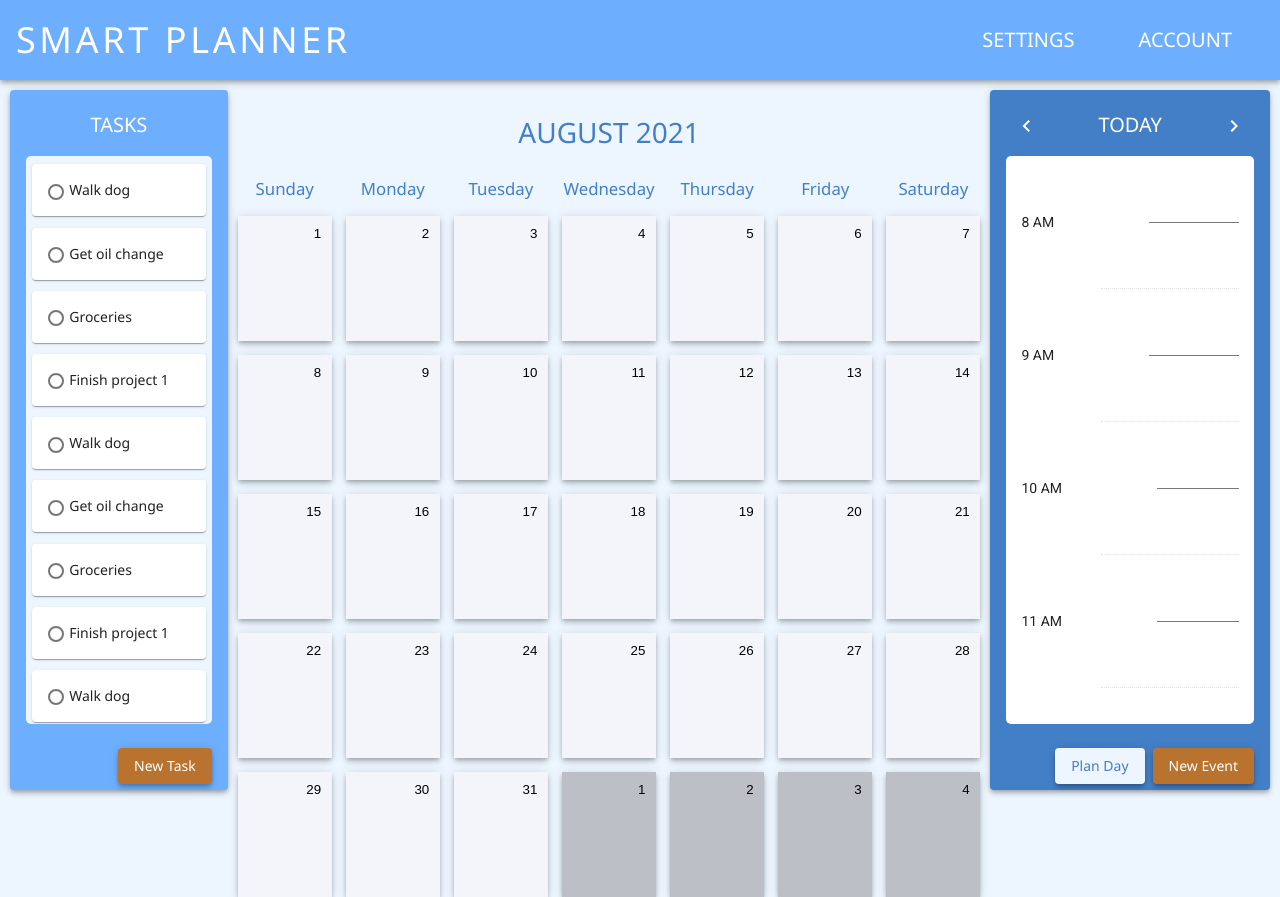
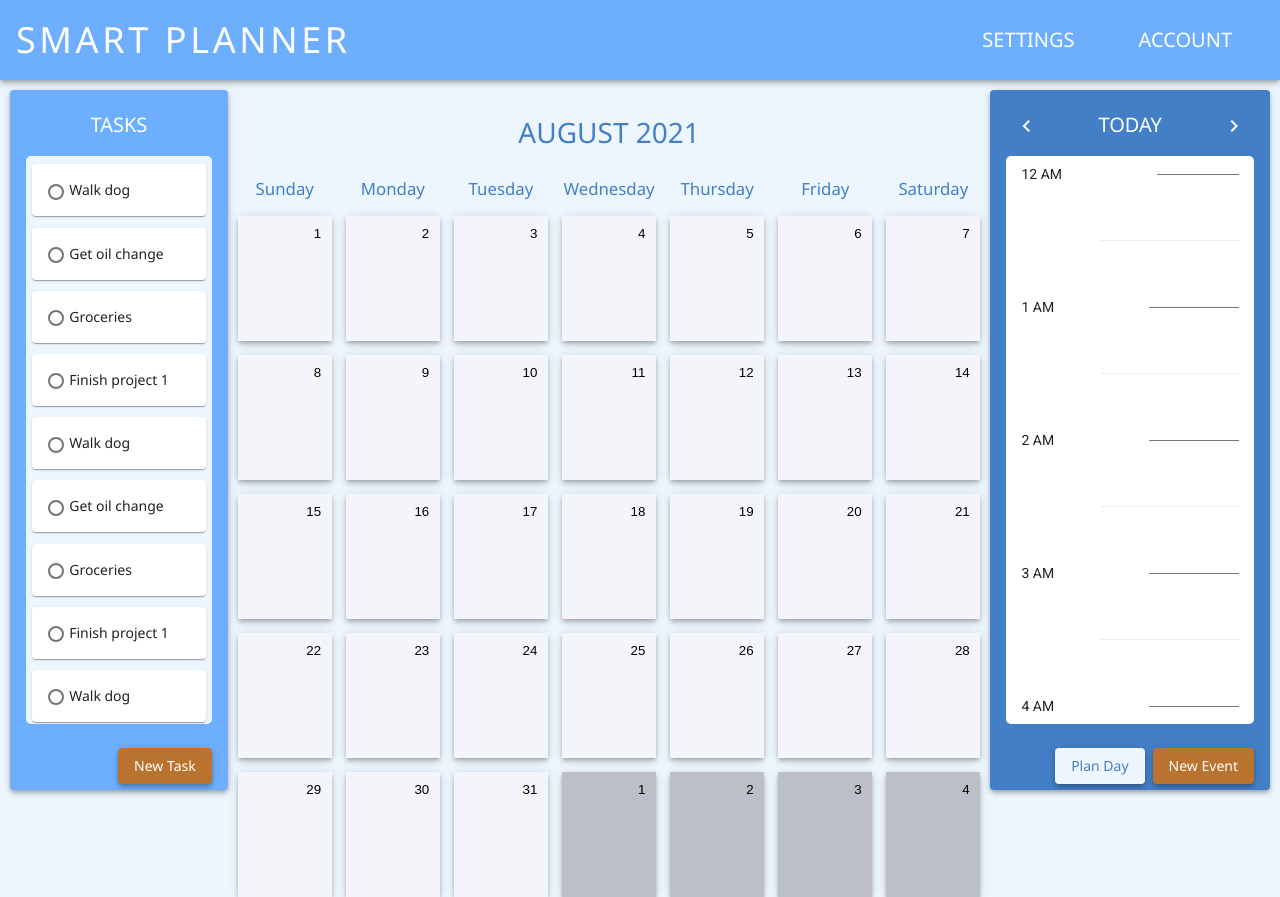
Before and after one commit to charles-witherspoon/smart-planner, an Angular app: page / in a window 1280 px wide. Built offline with nearby package versions, Linux system fonts and the light colour scheme.

Commit message:
Made event hour blocks dynamic

```diff
--- a/src/app/app.component.html
+++ b/src/app/app.component.html
@@ -180,9 +180,9 @@
     <!-- Events -->
     <mat-card-content class="event-area">
 
-      <div class="thirty-minute-block"></div>
-      <div class="hour">
-        <div class="text mat-typography">8 AM</div>
+      <div *ngFor="let hour of hours">
+        <div class="hour-divider">
+          <div class="text mat-typography">{{ hour | date:'h a'}}</div>
           <div class="line">
             <mat-divider [ngStyle]="{'border-top-color': '#777'}" inset="true"></mat-divider>
           </div>
@@ -192,93 +192,8 @@
           <mat-divider [ngStyle]="{'border-top-style': 'dotted'}" inset="true"></mat-divider>
         </div>
         <div class="thirty-minute-block"></div>
-      <div class="hour">
-        <div class="text mat-typography">9 AM</div>
-        <div class="line">
-          <mat-divider [ngStyle]="{'border-top-color': '#777'}" inset="true"></mat-divider>
       </div>
-      </div>
-      <div class="thirty-minute-block"></div>
-      <div class="thirty-minute-divider">
-        <mat-divider [ngStyle]="{'border-top-style': 'dotted'}" inset="true"></mat-divider>
-      </div>
-      <div class="thirty-minute-block"></div>
-      <div class="hour">
-        <div class="text mat-typography">10 AM</div>
-        <div class="line">
-          <mat-divider [ngStyle]="{'border-top-color': '#777'}" inset="true"></mat-divider>
-        </div>
-      </div>
-      <div class="thirty-minute-block"></div>
-      <div class="thirty-minute-divider">
-        <mat-divider [ngStyle]="{'border-top-style': 'dotted'}" inset="true"></mat-divider>
-      </div>
-      <div class="thirty-minute-block"></div>
-      <div class="hour">
-        <div class="text mat-typography">11 AM</div>
-        <div class="line">
-          <mat-divider [ngStyle]="{'border-top-color': '#777'}" inset="true"></mat-divider>
-        </div>
-      </div>
-      <div class="thirty-minute-block"></div>
-      <div class="thirty-minute-divider">
-        <mat-divider [ngStyle]="{'border-top-style': 'dotted'}" inset="true"></mat-divider>
-      </div>
-      <div class="thirty-minute-block"></div>
-      <div class="hour">
-        <div class="text mat-typography">12 PM</div>
-        <div class="line">
-          <mat-divider [ngStyle]="{'border-top-color': '#777'}" inset="true"></mat-divider>
-        </div>
-      </div>
-      <div class="thirty-minute-block"></div>
-      <div class="thirty-minute-divider">
-        <mat-divider [ngStyle]="{'border-top-style': 'dotted'}" inset="true"></mat-divider>
-      </div>
-      <div class="thirty-minute-block"></div>
-      <div class="hour">
-        <div class="text mat-typography">1 PM</div>
-        <div class="line">
-          <mat-divider [ngStyle]="{'border-top-color': '#777'}" inset="true"></mat-divider>
-        </div>
-      </div>
-      <div class="thirty-minute-block"></div>
-      <div class="thirty-minute-divider">
-        <mat-divider [ngStyle]="{'border-top-style': 'dotted'}" inset="true"></mat-divider>
-      </div>
-      <div class="thirty-minute-block"></div>
-      <div class="hour">
-        <div class="text mat-typography">2 PM</div>
-        <div class="line">
-          <mat-divider [ngStyle]="{'border-top-color': '#777'}" inset="true"></mat-divider>
-        </div>
-      </div>
-      <div class="thirty-minute-block"></div>
-      <div class="thirty-minute-divider">
-        <mat-divider [ngStyle]="{'border-top-style': 'dotted'}" inset="true"></mat-divider>
-      </div>
-      <div class="thirty-minute-block"></div>
-      <div class="hour">
-        <div class="text mat-typography">3 PM</div>
-        <div class="line">
-          <mat-divider [ngStyle]="{'border-top-color': '#777'}" inset="true"></mat-divider>
-        </div>
-      </div>
-      <div class="thirty-minute-block"></div>
-      <div class="thirty-minute-divider">
-        <mat-divider [ngStyle]="{'border-top-style': 'dotted'}" inset="true"></mat-divider>
-      </div>
-      <div class="thirty-minute-block"></div>
-      <div class="hour">
-        <div class="text mat-typography">4 PM</div>
-        <div class="line">
-          <mat-divider [ngStyle]="{'border-top-color': '#777'}" inset="true"></mat-divider>
-        </div>
-      </div>
-      <div class="thirty-minute-block"></div>
-      <div class="thirty-minute-divider">
-        <mat-divider [ngStyle]="{'border-top-style': 'dotted'}" inset="true"></mat-divider>
-      </div>
+
 
     </mat-card-content>
 
--- a/src/app/app.component.scss
+++ b/src/app/app.component.scss
@@ -226,6 +226,7 @@
 .event-area {
     background-color: #fff;
     border-radius: 5px;
+    padding-top: 0.6em;
 }
 
 .thirty-minute-block {
@@ -233,7 +234,7 @@
 }
 
 
-.hour {
+.hour-divider {
     width: 100%;
     display: flex;
     flex-direction: row;
--- a/src/app/app.component.ts
+++ b/src/app/app.component.ts
@@ -106,4 +106,30 @@
       isComplete: false
     },
   ];
+  hours: Date[] = [
+    new Date('2021-08-15T00:00:00'),
+    new Date('2021-08-15T01:00:00'),
+    new Date('2021-08-15T02:00:00'),
+    new Date('2021-08-15T03:00:00'),
+    new Date('2021-08-15T04:00:00'),
+    new Date('2021-08-15T05:00:00'),
+    new Date('2021-08-15T06:00:00'),
+    new Date('2021-08-15T07:00:00'),
+    new Date('2021-08-15T08:00:00'),
+    new Date('2021-08-15T09:00:00'),
+    new Date('2021-08-15T10:00:00'),
+    new Date('2021-08-15T11:00:00'),
+    new Date('2021-08-15T12:00:00'),
+    new Date('2021-08-15T13:00:00'),
+    new Date('2021-08-15T14:00:00'),
+    new Date('2021-08-15T15:00:00'),
+    new Date('2021-08-15T16:00:00'),
+    new Date('2021-08-15T17:00:00'),
+    new Date('2021-08-15T18:00:00'),
+    new Date('2021-08-15T19:00:00'),
+    new Date('2021-08-15T20:00:00'),
+    new Date('2021-08-15T21:00:00'),
+    new Date('2021-08-15T22:00:00'),
+    new Date('2021-08-15T23:00:00'),
+  ];
 }
```
Lines whose indentation alone changed are shown as unchanged.
